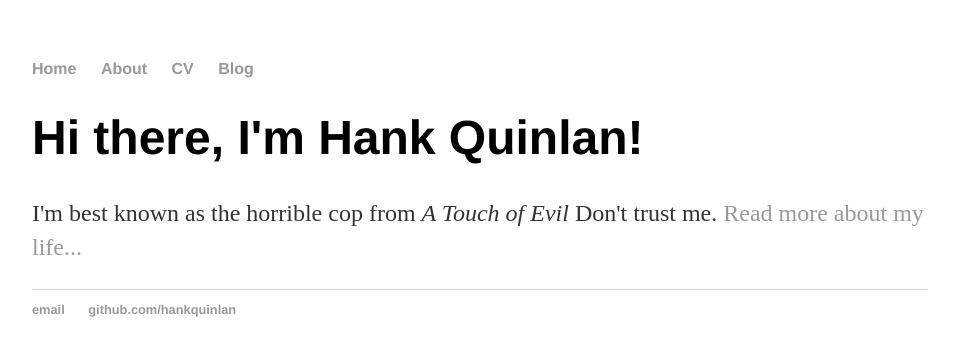
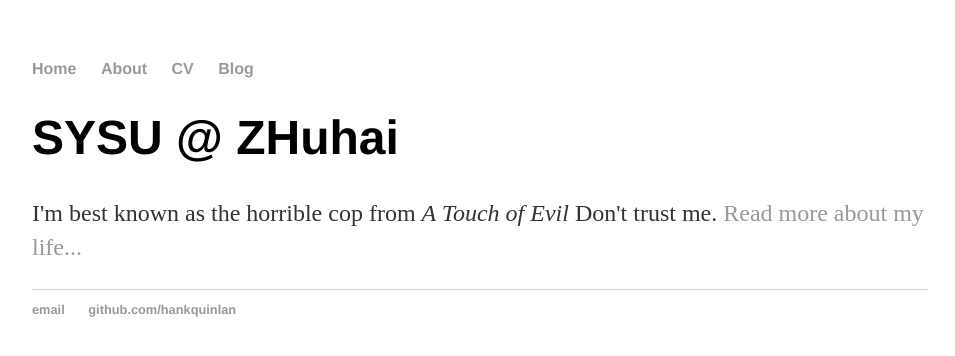
Before and after one commit to ZHCluster/ZHCluster.github.io, a Jekyll site: the page built from index.html, in a window 1280 px wide. Shown: the top 356 px of the page, without its empty margins (160-1115 px from the left). Built offline with Jekyll 4.4.1, drawn with Linux system fonts in a browser that asks for light colours.

Commit message:
Update index.html

```diff
--- a/index.html
+++ b/index.html
@@ -1,8 +1,8 @@
 ---
 layout: default
-title: Hank Quinlan, Horrible Cop
+title: ZHCluster
 ---
 <div class="blurb">
-	<h1>Hi there, I'm Hank Quinlan!</h1>
+	<h1>SYSU @ ZHuhai</h1>
 	<p>I'm best known as the horrible cop from <em>A Touch of Evil</em> Don't trust me. <a href="/about">Read more about my life...</a></p>
 </div><!-- /.blurb -->
```
